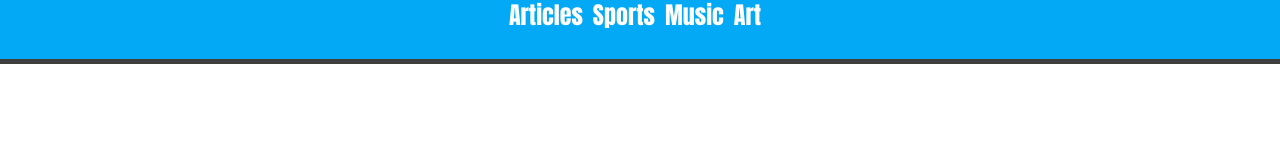
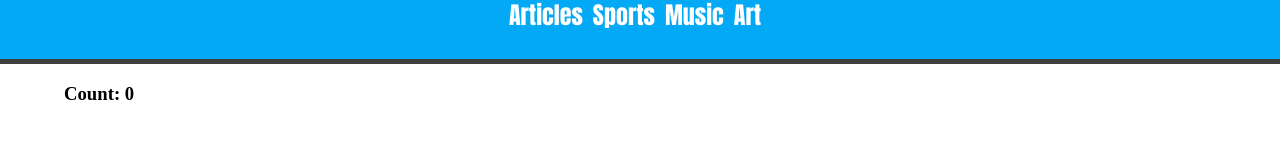
Before and after one commit to neu-msinha/React19-Practice, a React (Vite) app in the folder basic/: page / in a window 1280 px wide. Shown: the part 147-300 px from the top of the page. Built offline with nearby package versions, Linux system fonts and the light colour scheme.

Commit message:
Use state internals check console log

```diff
--- /dev/null
+++ b/basic/src/components/playground/state.jsx
@@ -0,0 +1,15 @@
+import {useState} from 'react';
+
+const StatePlayground = () => {
+
+  let count = useState(0);
+  console.log(count);
+
+  return (
+    < >
+      <h3>Count: {count[0]}</h3>
+    </>
+  );
+}
+
+export default StatePlayground;
--- a/basic/src/main.jsx
+++ b/basic/src/main.jsx
@@ -1,12 +1,16 @@
 import React from 'react';
 import {createRoot} from 'react-dom/client';
 import Header from './components/header/header';
+import StatePlayground from './components/playground/state';
 import './styles/styles.css';
 
 const App = () => {
   return (
     <>
       <Header />
+      <div className='container'>
+        <StatePlayground />
+      </div>
     </>
   );
 }
```
